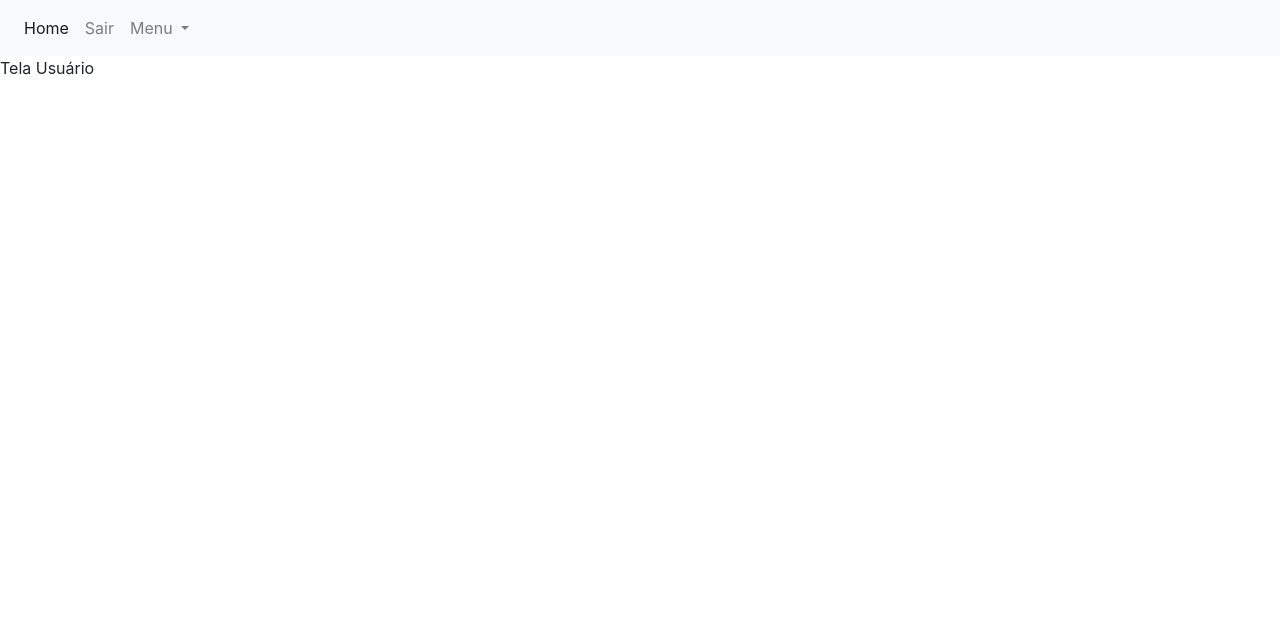
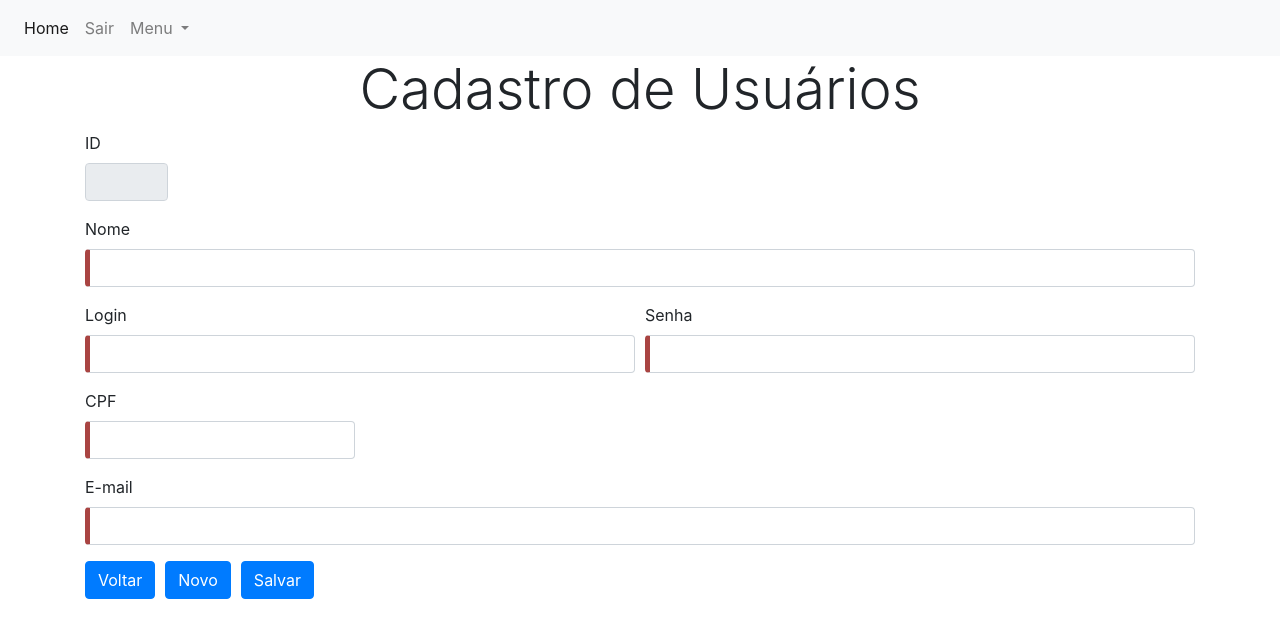
Before and after one commit to Jordan-Negreiros/SpringBoot-Angular-FrontEnd, an Angular app: page /usuarioAdd in a window 1280 px wide. Shown: the top 638 px of the page. Built offline with nearby package versions, Linux system fonts and the light colour scheme; sample sign-in values are in the browser's storage.

Commit message:
Editando e Cadastrando Usuários

```diff
--- a/src/app/componente/usuario/usuario-add/usuario-add.component.html
+++ b/src/app/componente/usuario/usuario-add/usuario-add.component.html
@@ -1 +1,54 @@
-<p>Tela Usuário</p>
+<form class="container">
+
+<h3 class="text-center display-4">Cadastro de Usuários</h3>
+
+  <div class="form-row">
+    <div class="form-group col-md-1">
+      <label for="id">ID</label>
+      <input type="text" class="form-control" [(ngModel)]="usuario.id" id="id" name="id" readonly="readonly" autocomplete="false">
+    </div>
+  </div>
+
+  <div class="form-row">
+    <div class="form-group col-md-12">
+      <label for="nome">Nome</label>
+      <input type="text" class="form-control" [(ngModel)]="usuario.nome" id="nome" name="nome" required="required">
+    </div>
+  </div>
+
+  <div class="form-row">
+    <div class="form-group col-md-6">
+      <label for="login">Login</label>
+      <input type="text" class="form-control" [(ngModel)]="usuario.login" id="login" name="login" required="required">
+    </div>
+
+    <div class="form-group col-md-6">
+      <label for="senha">Senha</label>
+      <input type="password" class="form-control" [(ngModel)]="usuario.senha" id="senha" name="senha" required="required">
+    </div>
+  </div>
+
+  <div class="form-row">
+    <div class="form-group col-md-3">
+      <label for="cpf">CPF</label>
+      <input type="text" class="form-control" [(ngModel)]="usuario.cpf" id="cpf" name="cpf" required="required">
+    </div>
+  </div>
+
+  <div class="form-row">
+    <div class="form-group col-md-12">
+      <label for="email">E-mail</label>
+      <input type="text" class="form-control" [(ngModel)]="usuario.email" id="email" name="email" required="required">
+    </div>
+  </div>
+
+  <div class="form-row">
+    <div class="form-group col-md-6">
+      <button type="button" class="btn btn-primary"
+              [routerLink]="['/usuarioList']" routerLinkActive="router-link-active">Voltar</button>
+      <button type="button" class="btn btn-primary" (click)="novo()" style="margin-left: 10px">Novo</button>
+      <button type="button" class="btn btn-primary" (click)="salvarUser()" style="margin-left: 10px">Salvar</button>
+    </div>
+  </div>
+
+</form>
--- a/src/app/componente/usuario/usuario-add/usuario-add.component.ts
+++ b/src/app/componente/usuario/usuario-add/usuario-add.component.ts
@@ -1,5 +1,7 @@
 import { Component, OnInit } from '@angular/core';
 import { ActivatedRoute } from '@angular/router';
+import {User} from '../../../model/user';
+import {UsuarioServiceService} from '../../../service/usuario-service.service';
 
 @Component({
   selector: 'app-root',
@@ -8,14 +10,36 @@ import { ActivatedRoute } from '@angular/router';
 })
 export class UsuarioAddComponent implements OnInit {
 
-  constructor(private routeActive: ActivatedRoute) { }
+  usuario = new User();
+
+  constructor(private routeActive: ActivatedRoute, private userService: UsuarioServiceService) { }
 
   ngOnInit() {
     let id = this.routeActive.snapshot.paramMap.get('id');
 
     if (id != null) {
-      console.info('usuario ' + id);
+      this.userService.getUsuarioById(id).subscribe(data => {
+        this.usuario = data;
+      });
+    }
+
+  }
+
+  salvarUser() {
+    if (this.usuario.id != null && this.usuario.id.toString().trim() != null) { /* atualizando ou editando */
+      this.userService.updateUsuario(this.usuario).subscribe(data => {
+        this.novo();
+        console.info("atualizou user " + data);
+      })
+    }else {
+      this.userService.salvarUsuario(this.usuario).subscribe(data => { /* salvando novo usuário */
+        this.novo();
+        console.info("gravou user " + data);
+      })
     }
   }
 
+  novo() {
+    this.usuario = new User();
+  }
 }
--- a/src/app/componente/usuario/usuario.component.html
+++ b/src/app/componente/usuario/usuario.component.html
@@ -8,15 +8,16 @@
     <button class="btn btn-outline-success my-2 my-sm-0" type="button" (click)="consultarUsuario()">Buscar</button>
 
     <button class="btn btn-primary" type="button" style="margin-left: 5px"
-            [routerLink]="['/usuarioAdd']" routerLinkActive="router-link-active">Novo</button>
+            [routerLink]="['/usuarioAdd']" routerLinkActive="router-link-active">Novo
+    </button>
 
   </form>
 </nav>
 <br/>
 <br/>
-
+<div class="table-responsive">
   <table class="table">
-  <thead class="thead-dark">
+    <thead class="thead-light">
     <th scope="col">ID</th>
     <th scope="col">Login</th>
     <th scope="col">Nome</th>
@@ -29,10 +30,16 @@
       <td>{{ usuario.login }}</td>
       <td>{{ usuario.nome }}</td>
 
-    <td><button (click)="deleteUsuario(usuario.id)" class="btn btn-primary">Delete</button></td>
+      <td>
+        <button (click)="deleteUsuario(usuario.id)" class="btn btn-primary">Delete</button>
+      </td>
 
-    <td><button [routerLink]="['/usuarioAdd', usuario.id]" routerLinkActive="router-link-active"
-                class="btn btn-primary">Editar</button></td>
+      <td>
+        <button [routerLink]="['/usuarioAdd', usuario.id]" routerLinkActive="router-link-active"
+                class="btn btn-primary">Editar
+        </button>
+      </td>
     </tr>
     </tbody>
   </table>
+</div>
--- a/src/app/model/user.ts
+++ b/src/app/model/user.ts
@@ -3,4 +3,7 @@ export class User {
   id: Number;
   login: String;
   nome: String;
+  cpf: String;
+  email: String;
+  senha: String;
 }
--- a/src/app/service/usuario-service.service.ts
+++ b/src/app/service/usuario-service.service.ts
@@ -17,6 +17,10 @@ export class UsuarioServiceService implements OnInit{
     return this.http.get<any>(AppConstants.baseUrl);
   }
 
+  getUsuarioById(id) : Observable<any> {
+    return this.http.get<any>(AppConstants.baseUrl + id);
+  }
+
   deletarUsuario(id: Number) : Observable<any> {
     return this.http.delete(AppConstants.baseUrl + id, {responseType : 'text'});
   }
@@ -25,4 +29,11 @@ export class UsuarioServiceService implements OnInit{
       return this.http.get(AppConstants.baseUrl + "usuarioPorNome/" + nome);
   }
 
+  salvarUsuario(user) :Observable<any> {
+    return this.http.post<any>(AppConstants.baseUrl, user);
+  }
+
+  updateUsuario(user) : Observable<any> {
+    return this.http.put<any>(AppConstants.baseUrl, user);
+  }
 }
```
Lines whose indentation alone changed are shown as unchanged.
